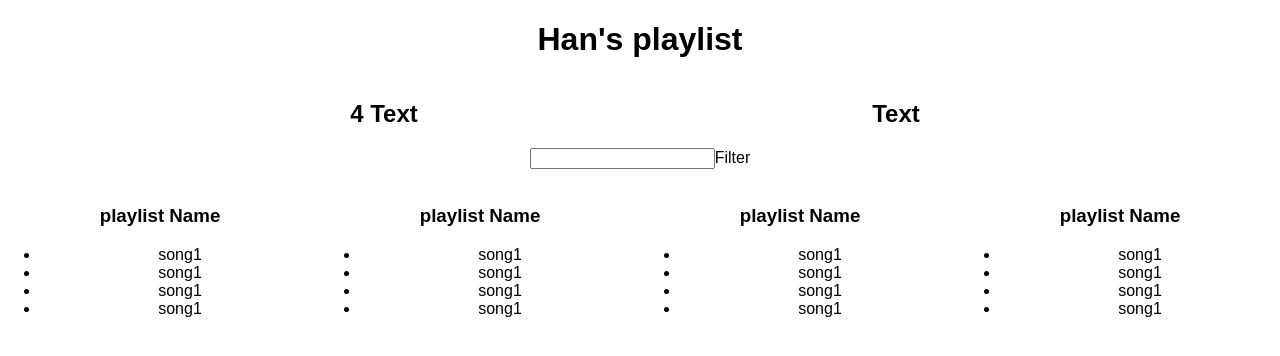
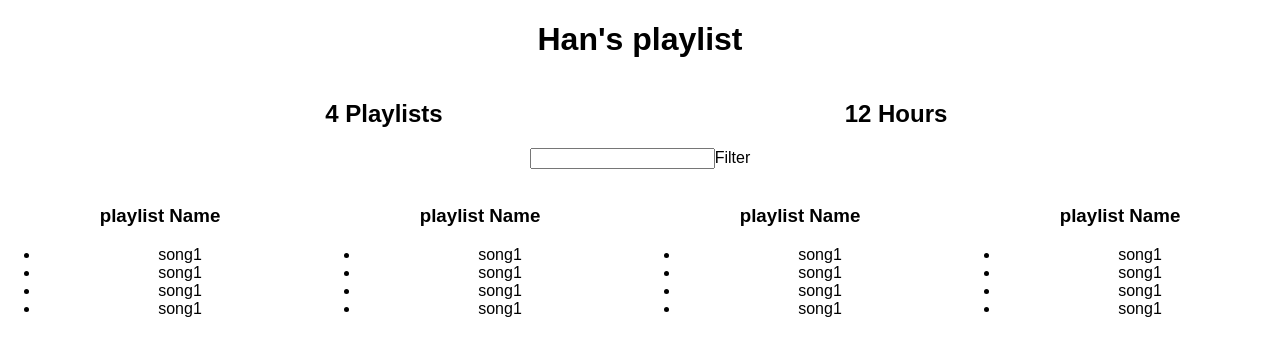
Before and after one commit to zhihanzzh/Spotify-Playlist, a React (Create React App) app: page / in a window 1280 px wide. Shown: the top 356 px of the page. Built offline with nearby package versions, Linux system fonts and the light colour scheme.

Commit message:
populating components with data

```diff
--- a/src/App.js
+++ b/src/App.js
@@ -9,26 +9,38 @@ let fakeServerData = {
     playlists: [
       {
         name: 'p1',
-        songs: ['s1', 's2', 's3']
+        songs: [{name: 's1', duration: 100}, {name: 's1', duration: 100}, {name: 's1', duration: 100}]
       }, {
         name: 'p2',
-        songs: ['s21', 's22', 's23']
+        songs: [{name: 's21', duration: 100}, {name: 's21', duration: 100}, {name: 's21', duration: 100}]
       }, {
         name: 'p3',
-        songs: ['s31', 's32', 's33']
+        songs: [{name: 's31', duration: 100}, {name: 's31', duration: 100}, {name: 's31', duration: 100}]
       }, {
         name: 'p4',
-        songs: ['s41', 's42', 's43']
+        songs: [{name: 's41', duration: 100}, {name: 's41', duration: 100}, {name: 's41', duration: 100}]
       }
     ]
   }
 }
 
-class Aggregate extends Component {
+class PlaylistCounter extends Component {
   render() {
     return (
       <div style={{ width: '40%', display: 'inline-block' }}>
-        <h2>{this.props.playlists && this.props.playlists.length} Text</h2>
+        <h2>{this.props.playlists.length} Playlists</h2>
+      </div>
+    );
+  }
+}
+
+class HoursCounter extends Component {
+  render() {
+    let allSongs = this.props.playlists.reduce((songs, eachPlaylist) => {
+      return songs.concat(eachPlaylist.songs)},[])
+    return (
+      <div style={{ width: '40%', display: 'inline-block' }}>
+        <h2>{allSongs.length} Hours</h2>
       </div>
     );
   }
@@ -72,22 +84,29 @@ class App extends Component {
     }
   }
   componentDidMount() {
+    setTimeout(() => {
       this.setState({
         serverData: fakeServerData
       })
+    }, 2000)
+
   }
   render() {
     return (
       <div className="App">
-        <h1>{this.state.serverData.user && this.state.serverData.user.name}'s playlist
-        </h1>
-        <Aggregate playlists={this.state.serverData.user && this.state.serverData.user.playlists}/>
-        <Aggregate />
+        {this.state.serverData.user ?
+          <div>
+            <h1>{this.state.serverData.user.name}'s playlist</h1>
+            <PlaylistCounter playlists={this.state.serverData.user.playlists} />
+            <HoursCounter playlists={this.state.serverData.user.playlists}/>
+
             <Filter />
             <Playlist />
             <Playlist />
             <Playlist />
             <Playlist />
+          </div> : <h1>loading...</h1>
+        }
       </div>
     );
   }
```
Lines whose indentation alone changed are shown as unchanged.
